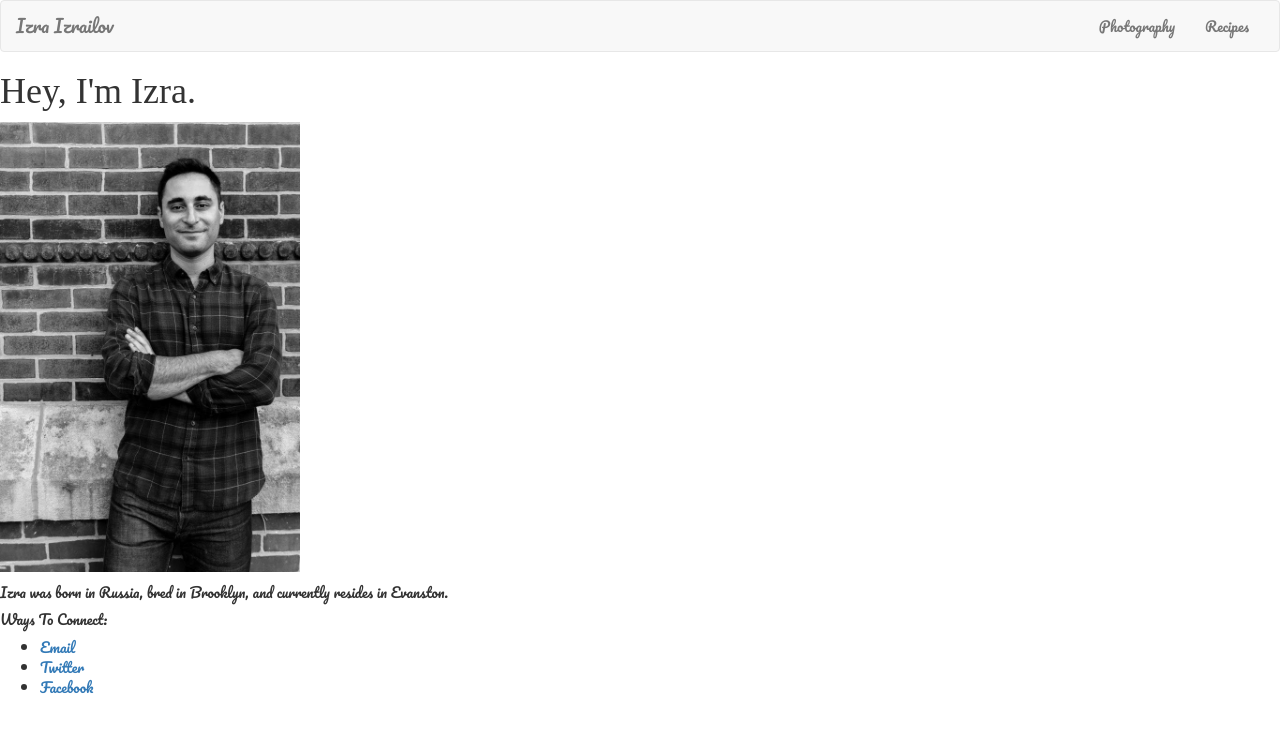
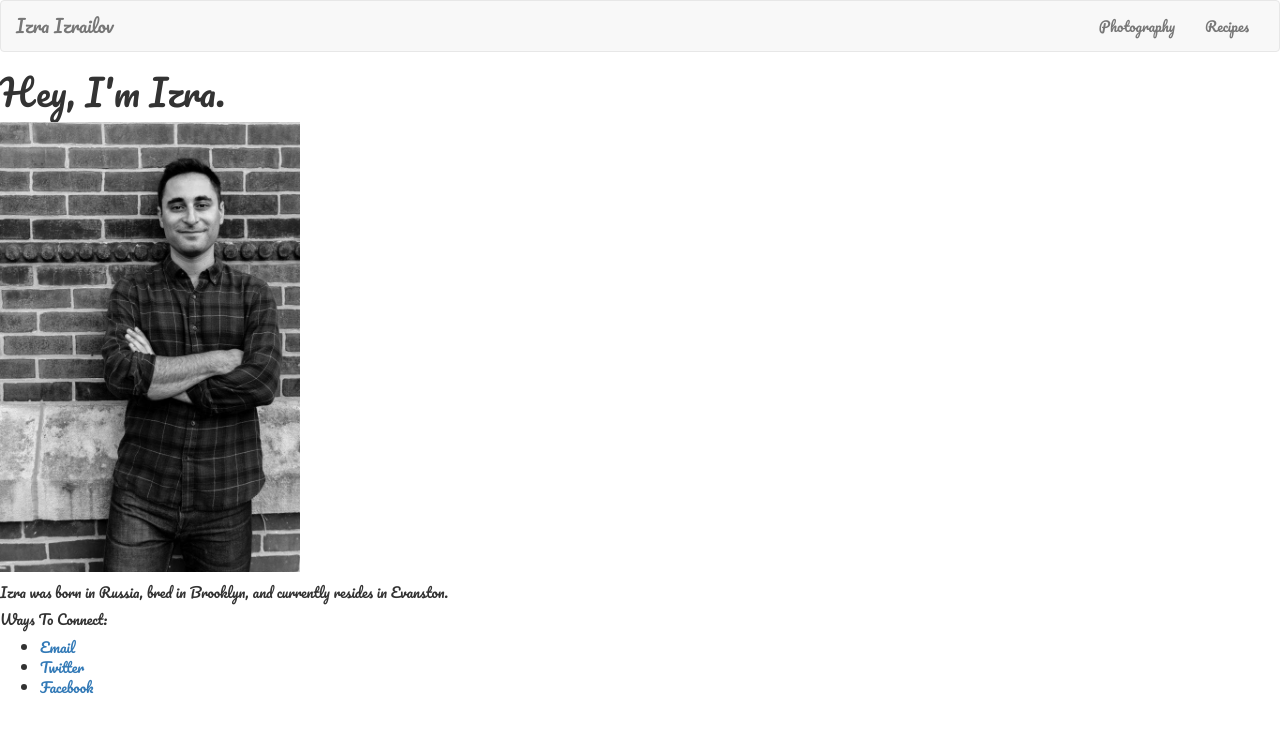
Before and after one commit to iizrailov/iizrailov.github.io, a plain HTML site: page index.html in a window 1280 px wide. Drawn offline with nearby package versions, Linux system fonts and the light colour scheme.

Commit message:
Final Update to HW1

```diff
--- a/style.css
+++ b/style.css
@@ -8,5 +8,4 @@ h2 {
   color:#8a6d3b;
 }
 h1{
-  font-family: 'Railway'
 }
```
